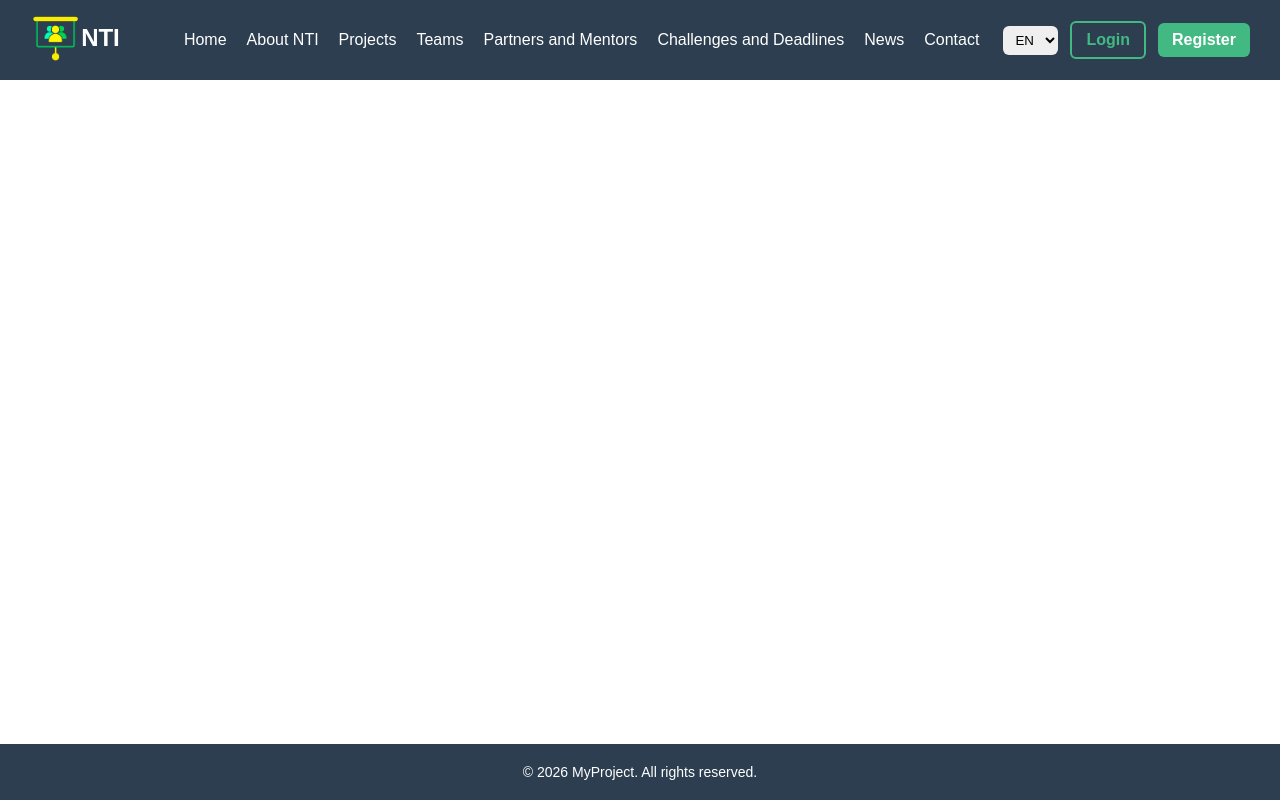
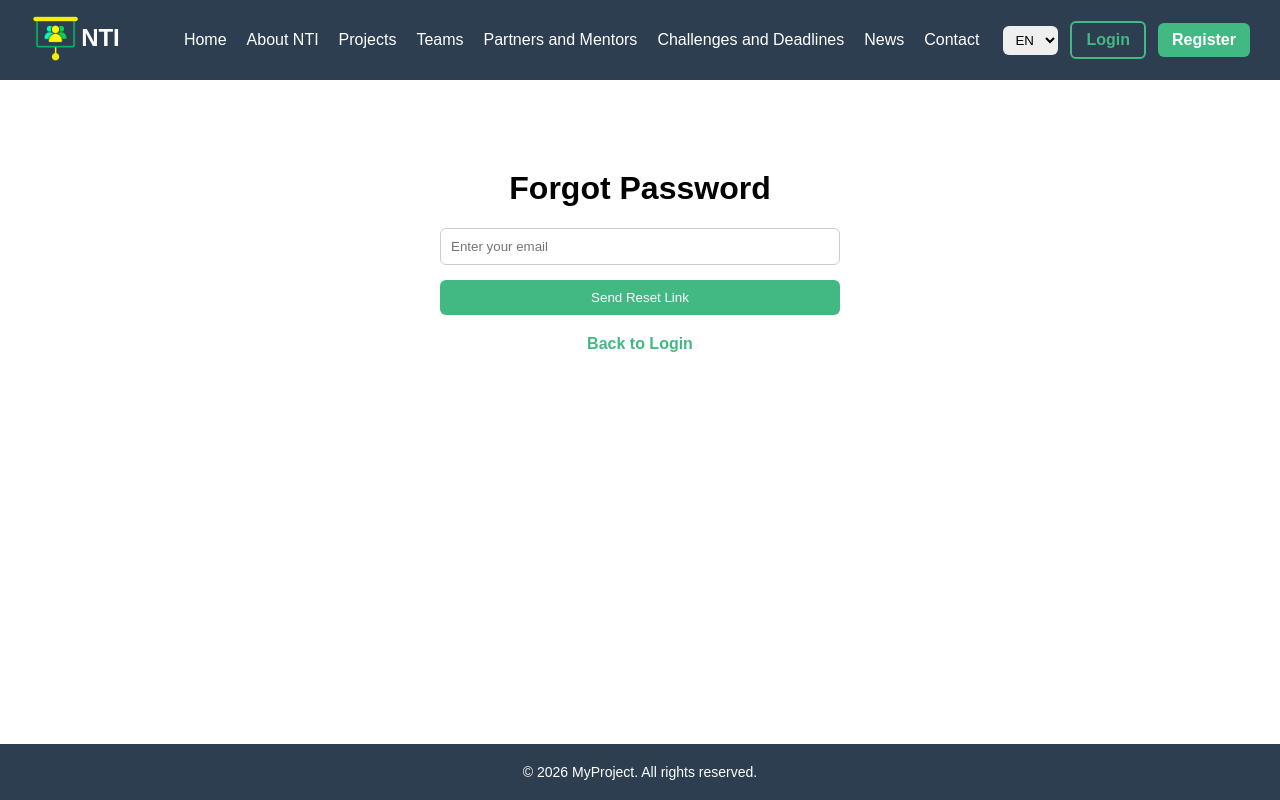
Before and after one commit to bebeBerni/FE_project-NTI, a Vue app: page /forgot-password in a window 1280 px wide. Built offline with nearby package versions, Linux system fonts and the light colour scheme.

Commit message:
forgotpassword

```diff
--- a/src/components/dashboards/StudentDashboard.vue
+++ b/src/components/dashboards/StudentDashboard.vue
@@ -153,7 +153,7 @@
       >
         <h3>{{ team.name }}</h3>
 
-        <button @click="joinTeam(team.id)">
+        <button @click="joinTeam(team)">
           Join Team
         </button>
       </div>
@@ -171,6 +171,11 @@ interface Team {
   description?: string
   created_at?: string
   my_role?: string
+
+  project?: {
+    id: number
+    title: string
+  } | null
 
   pivot?: {
     member_role?: string
@@ -309,7 +314,25 @@ export default {
       this.$router.push(`/student/projects/${projectId}/upload-cv`)
     },
 
-    async joinTeam(teamId: number) {
+    joinTeam(team: Team) {
+  if (team.project) {
+    const accept = confirm(
+      `This team already has a project: "${team.project.title}". To join this team, you must upload your CV first. Do you want to continue?`
+    )
+
+    if (!accept) {
+      alert('You declined joining the team.')
+      return
+    }
+
+    this.$router.push(`/student/teams/${team.id}/projects/${team.project.id}/upload-cv`)
+    return
+  }
+
+  this.joinTeamWithoutCv(team.id)
+},
+
+async joinTeamWithoutCv(teamId: number) {
   const accept = confirm('Do you want to join this team?')
 
   if (!accept) {
--- a/src/router/index.ts
+++ b/src/router/index.ts
@@ -105,6 +105,11 @@ const routes: RouteRecordRaw[] = [
     name: 'register',
     component: () => import('../views/RegisterView.vue'),
   },
+  {
+  path: '/forgot-password',
+  name: 'ForgotPassword',
+  component: () => import('../views/ForgotPassword.vue'),
+},
 ]
 
 const router = createRouter({
--- /dev/null
+++ b/src/views/ForgotPassword.vue
@@ -0,0 +1,133 @@
+<template>
+  <div class="auth-page">
+    <h1>Forgot Password</h1>
+
+    <form class="auth-form" @submit.prevent="sendResetLink">
+      <input
+        v-model="email"
+        type="email"
+        placeholder="Enter your email"
+        required
+      />
+
+      <button type="submit" :disabled="loading">
+        {{ loading ? 'Sending...' : 'Send Reset Link' }}
+      </button>
+
+      <p v-if="successMessage" class="success">
+        {{ successMessage }}
+      </p>
+
+      <p v-if="errorMessage" class="error">
+        {{ errorMessage }}
+      </p>
+    </form>
+
+    <p class="auth-switch">
+      <router-link to="/login">
+        Back to Login
+      </router-link>
+    </p>
+  </div>
+</template>
+
+<script setup lang="ts">
+import { ref } from 'vue'
+import api from '@/api/axios'
+import axios from 'axios'
+
+const email = ref('')
+const loading = ref(false)
+
+const successMessage = ref('')
+const errorMessage = ref('')
+
+const sendResetLink = async () => {
+  loading.value = true
+
+  successMessage.value = ''
+  errorMessage.value = ''
+
+  try {
+    const response = await api.post('/forgot-password', {
+      email: email.value,
+    })
+
+    successMessage.value =
+      response.data.message ||
+      'Password reset link has been sent to your email.'
+  } catch (error: unknown) {
+    if (axios.isAxiosError(error)) {
+      errorMessage.value =
+        error.response?.data?.message ||
+        'Failed to send reset email.'
+    } else {
+      errorMessage.value = 'Unexpected error occurred.'
+    }
+  } finally {
+    loading.value = false
+  }
+}
+</script>
+
+<style scoped>
+.auth-page {
+  max-width: 400px;
+  margin: 60px auto;
+  text-align: center;
+}
+
+.auth-form {
+  display: flex;
+  flex-direction: column;
+  gap: 15px;
+}
+
+input {
+  padding: 10px;
+  border-radius: 6px;
+  border: 1px solid #ccc;
+}
+
+button {
+  padding: 10px;
+  background-color: #42b983;
+  color: white;
+  border: none;
+  border-radius: 6px;
+  cursor: pointer;
+}
+
+button:hover {
+  background-color: #369f6e;
+}
+
+button:disabled {
+  opacity: 0.7;
+  cursor: not-allowed;
+}
+
+.success {
+  color: #27ae60;
+  margin-top: 10px;
+}
+
+.error {
+  color: #e74c3c;
+  margin-top: 10px;
+}
+
+.auth-switch {
+  margin-top: 20px;
+}
+
+.auth-switch a {
+  color: #42b983;
+  text-decoration: none;
+  font-weight: 600;
+}
+
+.auth-switch a:hover {
+  text-decoration: underline;
+}
+</style>
--- a/src/views/LoginView.vue
+++ b/src/views/LoginView.vue
@@ -12,6 +12,12 @@
 
       <p v-if="auth.error" class="error">{{ auth.error }}</p>
     </form>
+
+    <p class="auth-switch">
+      <router-link to="/forgot-password">
+        Forgot password?
+      </router-link>
+    </p>
   </div>
 </template>
 
@@ -40,8 +46,6 @@ const handleLogin = async () => {
   }
 }
 </script>
-
-
 
 <style scoped>
 .auth-page {
@@ -75,6 +79,11 @@ button:hover {
   background-color: #369f6e;
 }
 
+button:disabled {
+  opacity: 0.7;
+  cursor: not-allowed;
+}
+
 .error {
   color: red;
   margin-top: 10px;
@@ -84,4 +93,14 @@ button:hover {
   margin-top: 20px;
   color: #555;
 }
+
+.auth-switch a {
+  color: #42b983;
+  text-decoration: none;
+  font-weight: 600;
+}
+
+.auth-switch a:hover {
+  text-decoration: underline;
+}
 </style>
```
Lines whose indentation alone changed are shown as unchanged.
